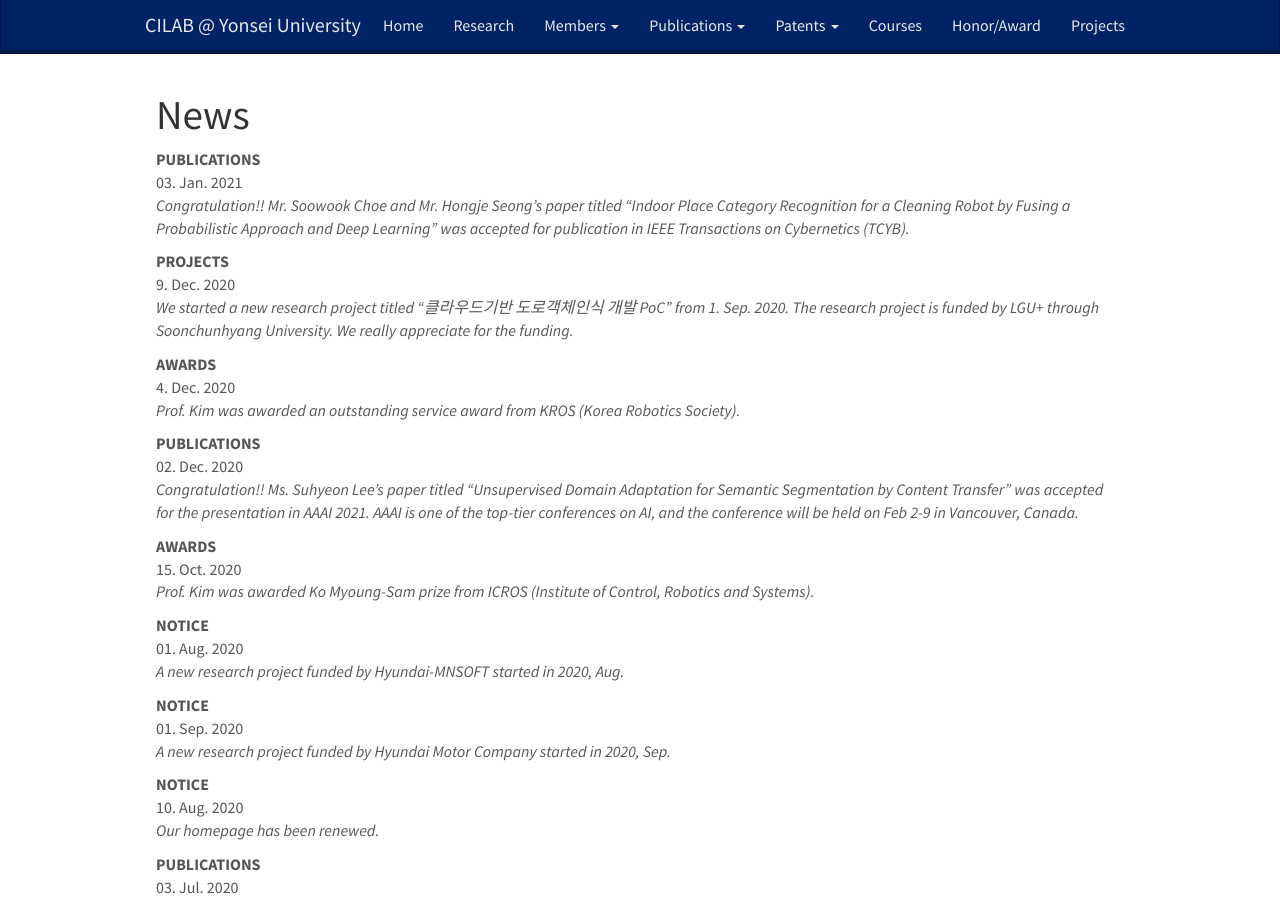
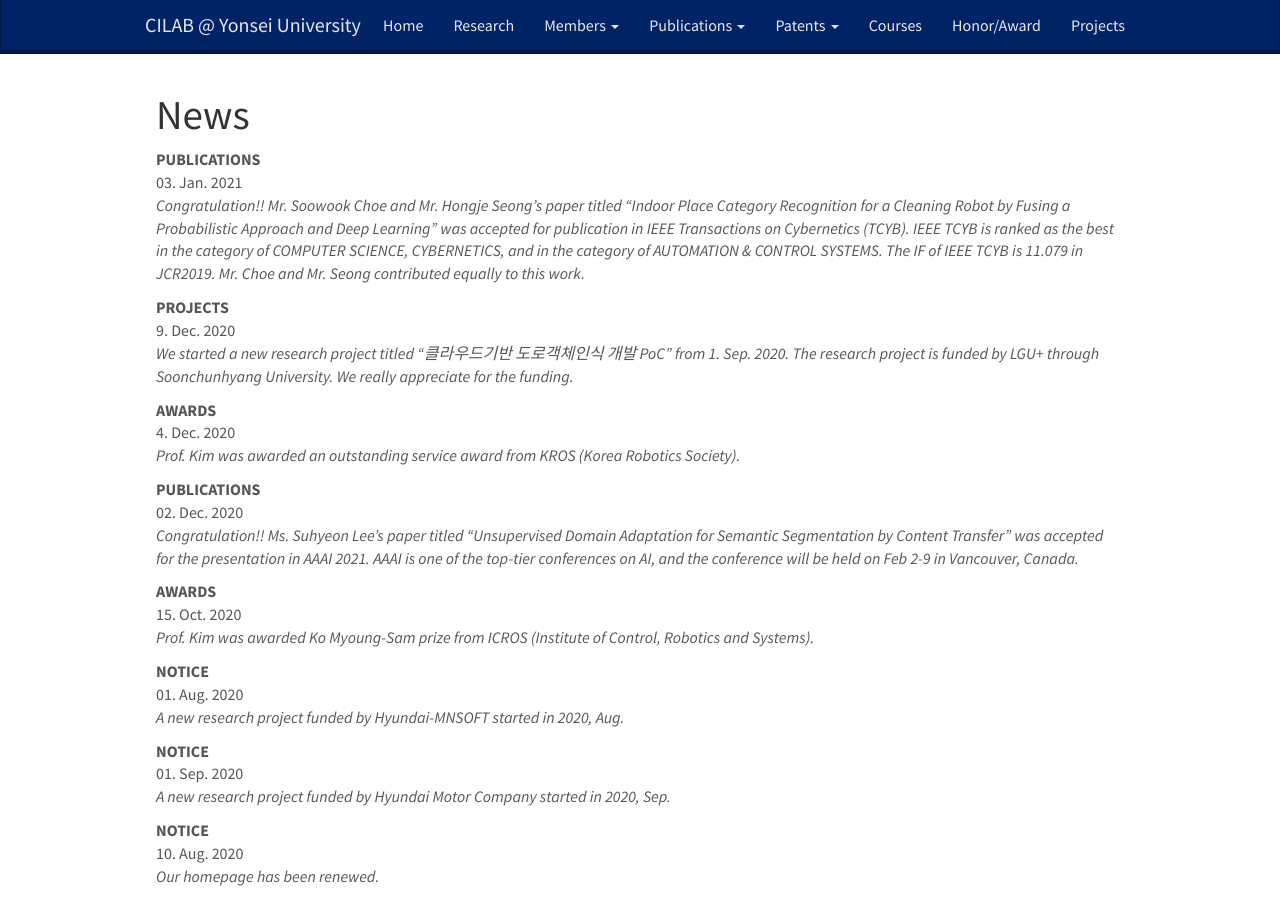
Before and after one commit to won4113/cilab-yonsei.github.io, a Jekyll site: the page built from _pages/allnews.md, in a window 1280 px wide and 900 px high. Built offline with Jekyll 4.4.1, drawn with Linux system fonts in a browser that asks for light colours; nearby versions of some CDN libraries.

Commit message:
Update news.yml

```diff
--- a/_data/news.yml
+++ b/_data/news.yml
@@ -1,6 +1,6 @@
 - category: PUBLICATIONS
   date: 03. Jan. 2021
-  headline: Congratulation!! Mr. Soowook Choe and Mr. Hongje Seong’s paper titled “Indoor Place Category Recognition for a Cleaning Robot by Fusing a Probabilistic Approach and Deep Learning” was accepted for publication in IEEE Transactions on Cybernetics (TCYB).
+  headline: Congratulation!! Mr. Soowook Choe and Mr. Hongje Seong’s paper titled “Indoor Place Category Recognition for a Cleaning Robot by Fusing a Probabilistic Approach and Deep Learning” was accepted for publication in IEEE Transactions on Cybernetics (TCYB). IEEE TCYB is ranked as the best in the category of COMPUTER SCIENCE, CYBERNETICS, and in the category of AUTOMATION & CONTROL SYSTEMS. The IF of IEEE TCYB is 11.079 in JCR2019. Mr. Choe and Mr. Seong contributed equally to this work.
 - category: PROJECTS
   date: 9. Dec. 2020
   headline: We started a new research project titled "클라우드기반 도로객체인식 개발 PoC" from 1. Sep. 2020. The research project is funded by LGU+ through Soonchunhyang University. We really appreciate for the funding.
```
